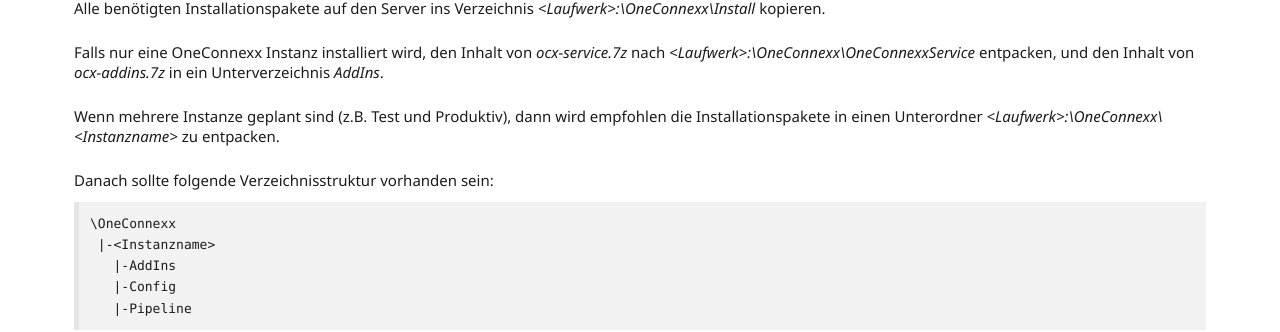
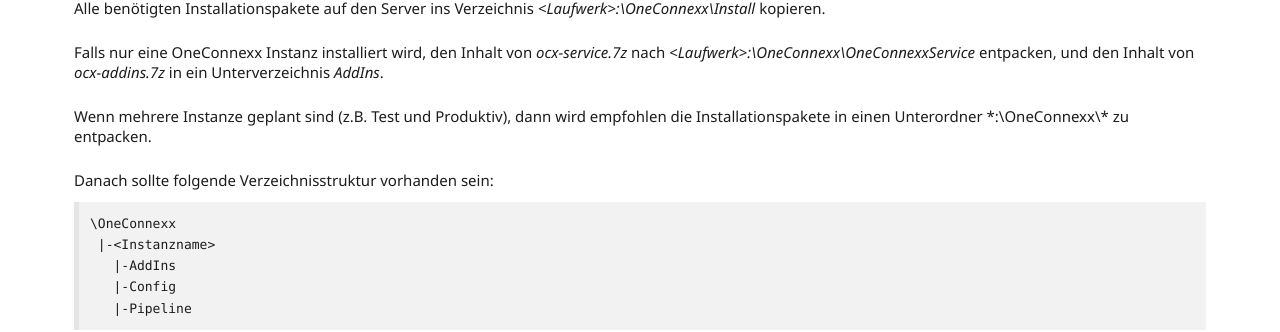
Before and after one commit to primesoft-group/oneconnexx-docs, a Jekyll site: the page built from _pages/setup/de/oneconnexx.md, in a window 1280 px wide and 900 px high, scrolled down 611 px. Shown: the part 154-486 px from the top of the window. Built offline with Jekyll 4.4.1, drawn with Linux system fonts in a browser that asks for light colours; nearby versions of some CDN libraries; some web fonts are replaced.

Commit message:
Update oneconnexx.md

```diff
--- a/_pages/setup/de/oneconnexx.md
+++ b/_pages/setup/de/oneconnexx.md
@@ -23,7 +23,7 @@
 Falls nur eine OneConnexx Instanz installiert wird, den Inhalt von *ocx-service.7z* nach *&lt;Laufwerk&gt;:\OneConnexx\OneConnexxService* entpacken, und den Inhalt von *ocx-addins.7z* in ein Unterverzeichnis *AddIns*.
 
 Wenn mehrere Instanze geplant sind (z.B. Test und Produktiv), dann wird empfohlen die Installationspakete in einen Unterordner
-*&lt;Laufwerk&gt;:\OneConnexx\&lt;Instanzname&gt;* zu entpacken.
+*<Laufwerk>:\OneConnexx\<Instanzname>* zu entpacken.
 
 Danach sollte folgende Verzeichnisstruktur vorhanden sein:
 
```
